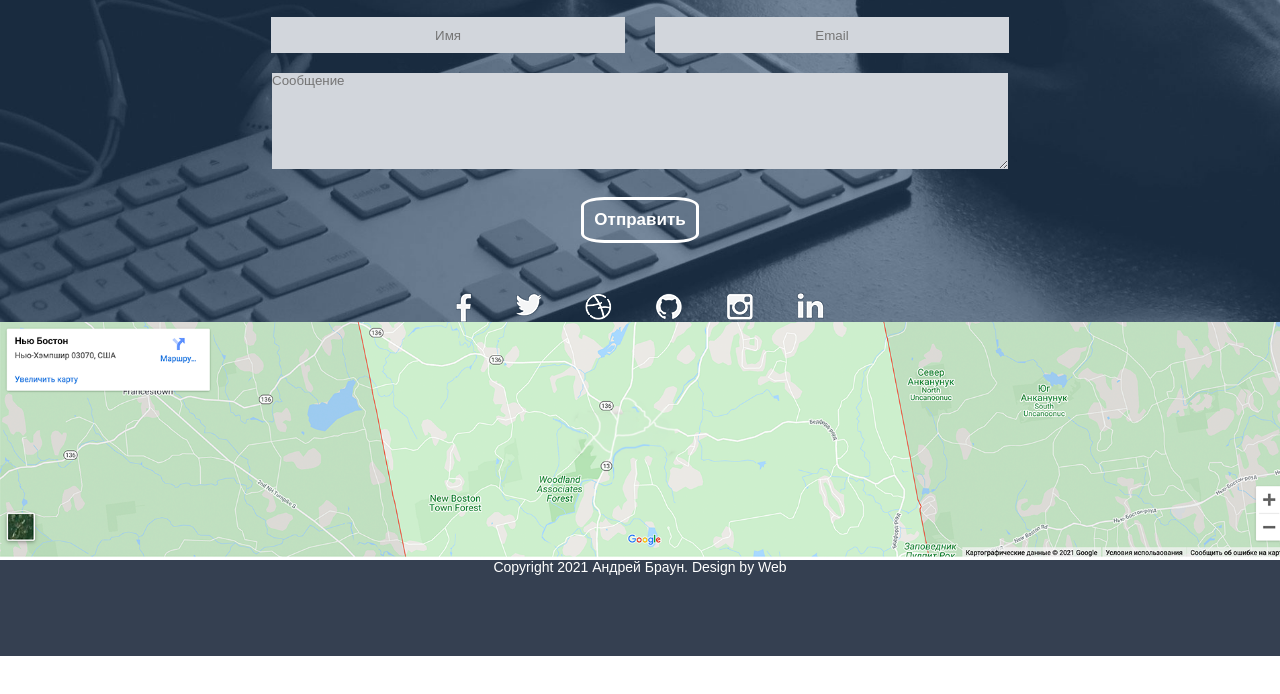
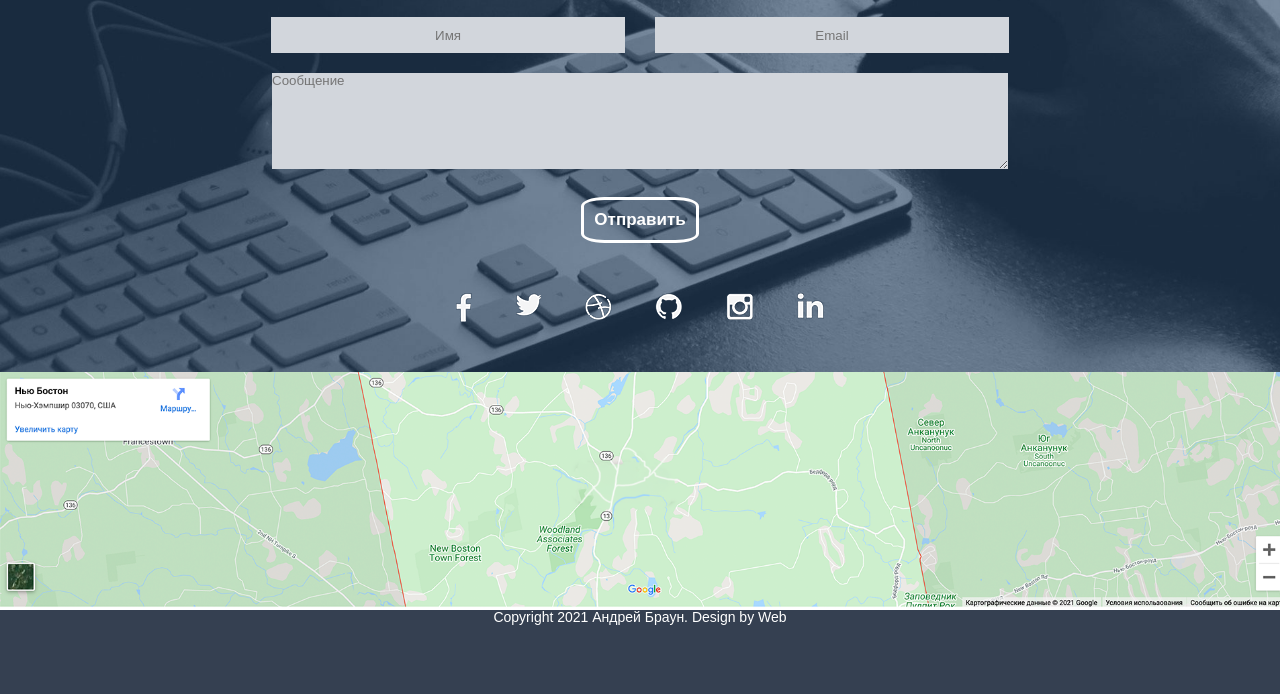
Before and after one commit to Kush171/Kush171.github.io, a plain HTML site: page src/index.html in a window 1280 px wide. Shown: the part 4898-5592 px from the top of the page. Before the commit the page ends 5554 px from the top, so only its background shows below. Drawn offline with Linux system fonts and the light colour scheme.

Commit message:
Второе домашнее задание release

```diff
--- a/src/css/style.css
+++ b/src/css/style.css
@@ -387,16 +387,19 @@ nav{
     border-radius: 20%;
     margin-bottom: 50px;
 }
+.contacts_social{
+    padding: 0px 0px 50px;
+}
 .contacts_social a{
     text-align: center;
-     margin: 0px 20px 50px;
+    padding: 0px 20px 50px;
 }
 .map img{
     width: 100%;
 }
 .footer{
-    background: #354051;
+    background: #354051 ;
     height: 96px;
-    color: #fff;
+    color: #fff ;
     text-align: center;
 }
```
